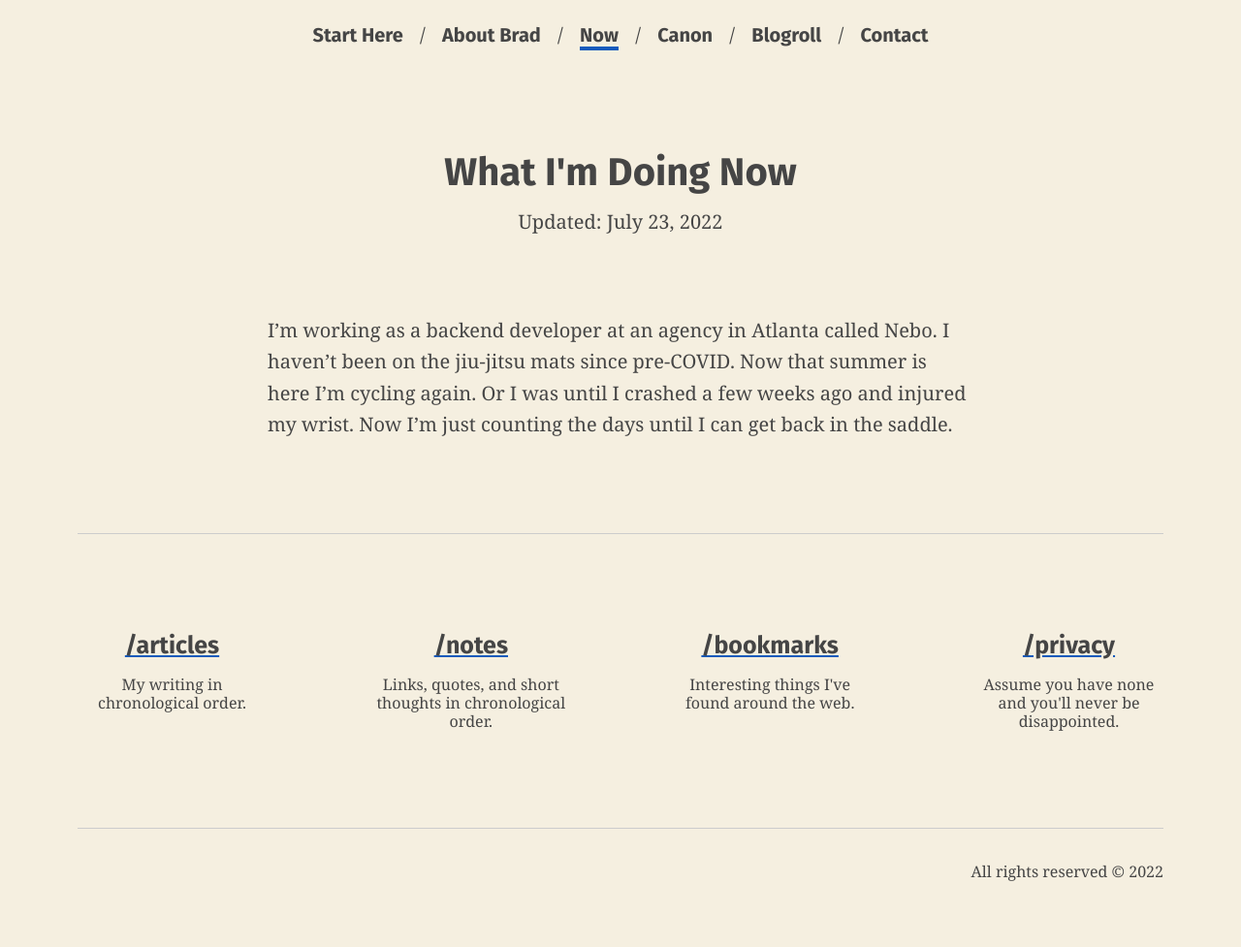
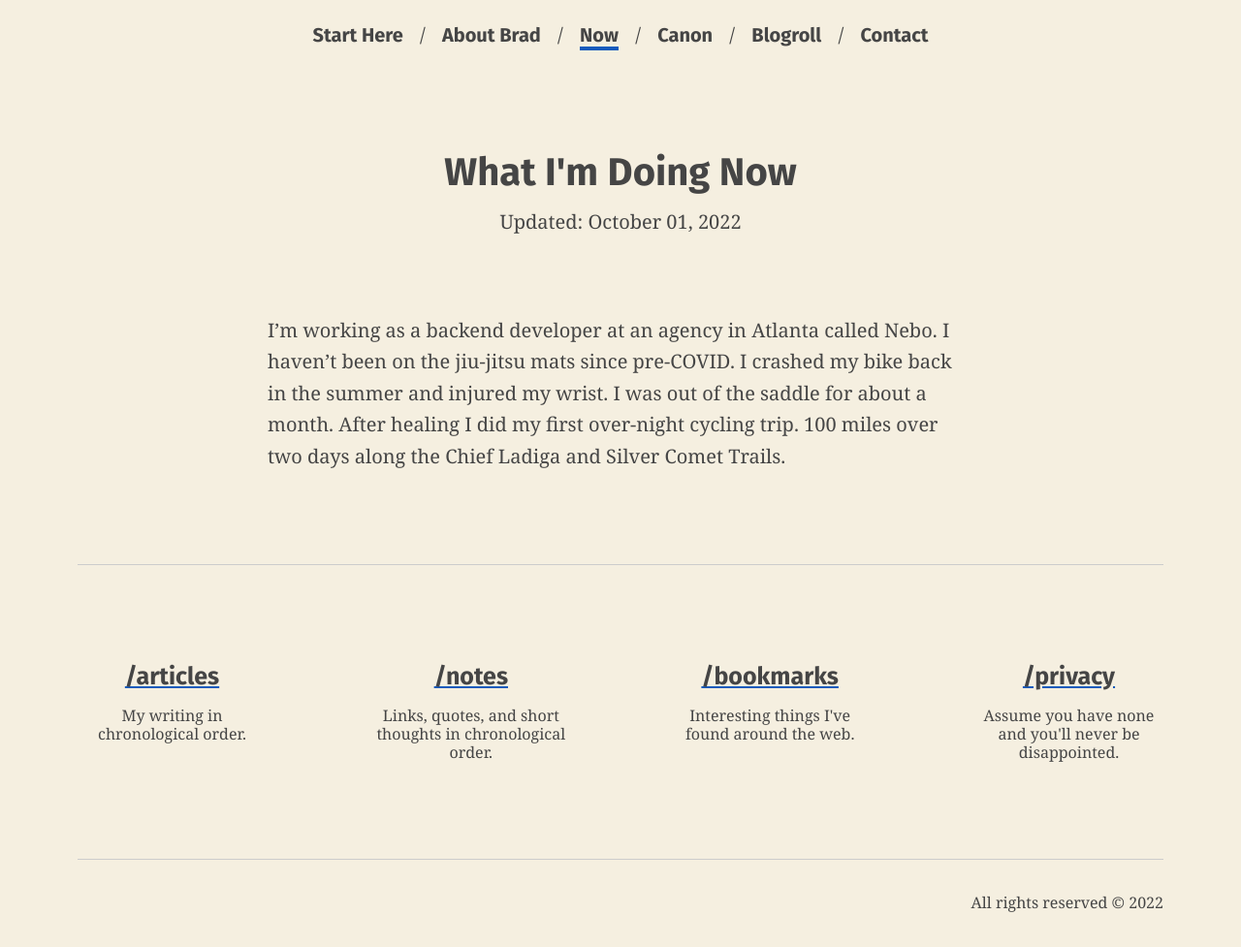
Before and after one commit to bradonomics/bradonomics.com, a Jekyll site: the page built from _pages/now.md, in a window 1280 px wide. Shown: the whole page at 97% size. Built offline with Jekyll 4.4.1, drawn with Linux system fonts in a browser that asks for light colours; before the commit the page ends 944 px from its top, so only the background shows below that.

Commit message:
Update /now page

```diff
--- a/_pages/now.md
+++ b/_pages/now.md
@@ -2,7 +2,7 @@
 title: What I'm Doing Now
 description:
 permalink: /now/
-last_modified_at: 2022-07-23
+last_modified_at: 2022-10-01
 ---
 
-I'm working as a backend developer at an agency in Atlanta called Nebo. I haven't been on the jiu-jitsu mats since pre-COVID. Now that summer is here I'm cycling again. Or I was until I crashed a few weeks ago and injured my wrist. Now I'm just counting the days until I can get back in the saddle.
+I'm working as a backend developer at an agency in Atlanta called Nebo. I haven't been on the jiu-jitsu mats since pre-COVID. I crashed my bike back in the summer and injured my wrist. I was out of the saddle for about a month. After healing I did my first over-night cycling trip. 100 miles over two days along the Chief Ladiga and Silver Comet Trails.
```
